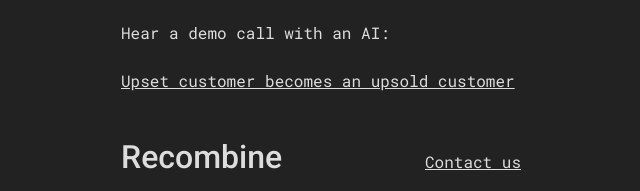
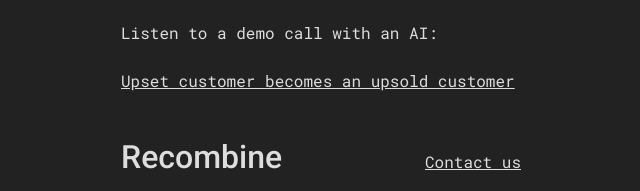
Before and after one commit to recombine-ai/getbuilt-ai.github.io, a plain HTML site: page index.html in a window 1280 px wide. Shown: the part 279-470 px from the top of the page, 319-959 px from the left. Drawn offline with Linux system fonts and the light colour scheme.

Commit message:
Update index.html

```diff
--- a/index.html
+++ b/index.html
@@ -62,7 +62,7 @@
 
         <p>If you’re looking to scale your operations without adding headcount, <a href="https://forms.gle/Tokgsb1JrTjxScb36">join the waitlist</a>.</p>
 
-        <p>Hear a demo call with an AI:</p>
+        <p>Listen to a demo call with an AI:</p>
         <p><a href="demos/upsell.mp3">Upset customer becomes an upsold customer</a></p>
 
         <div class="footer">
```
